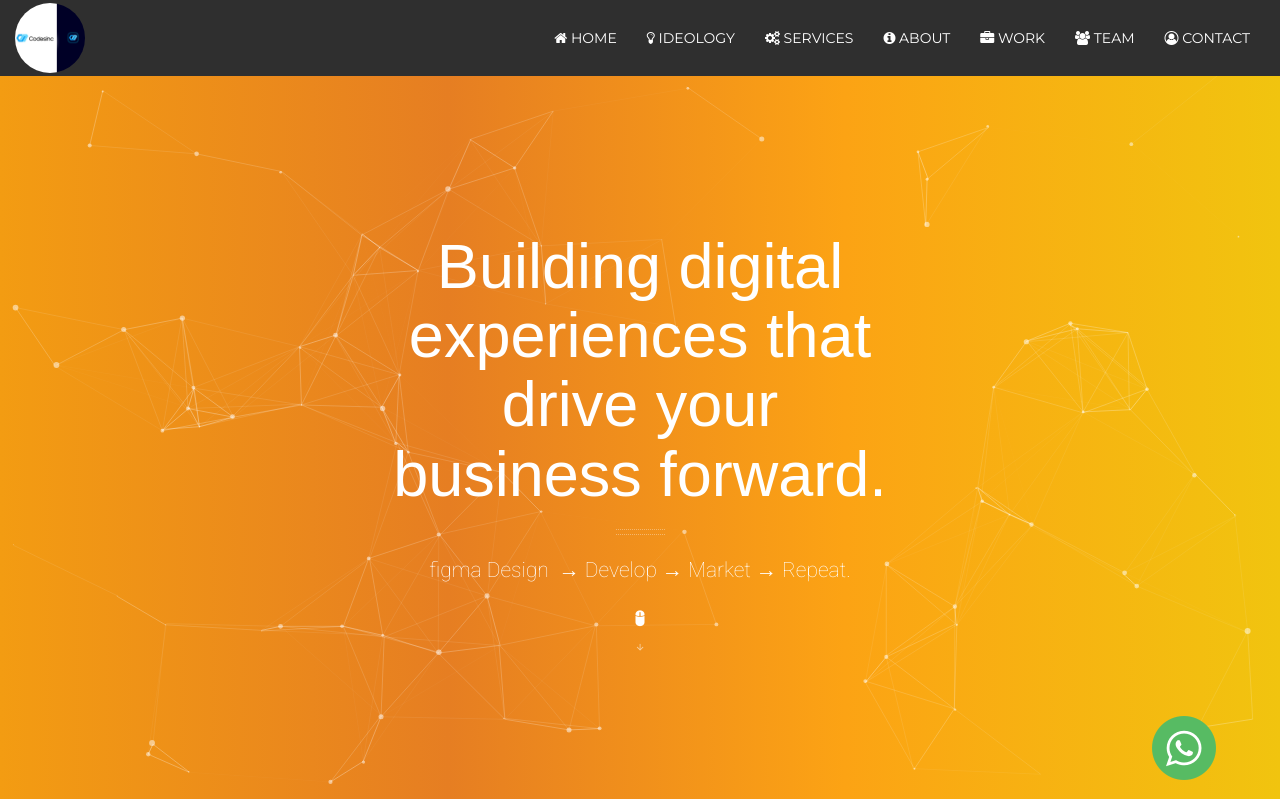
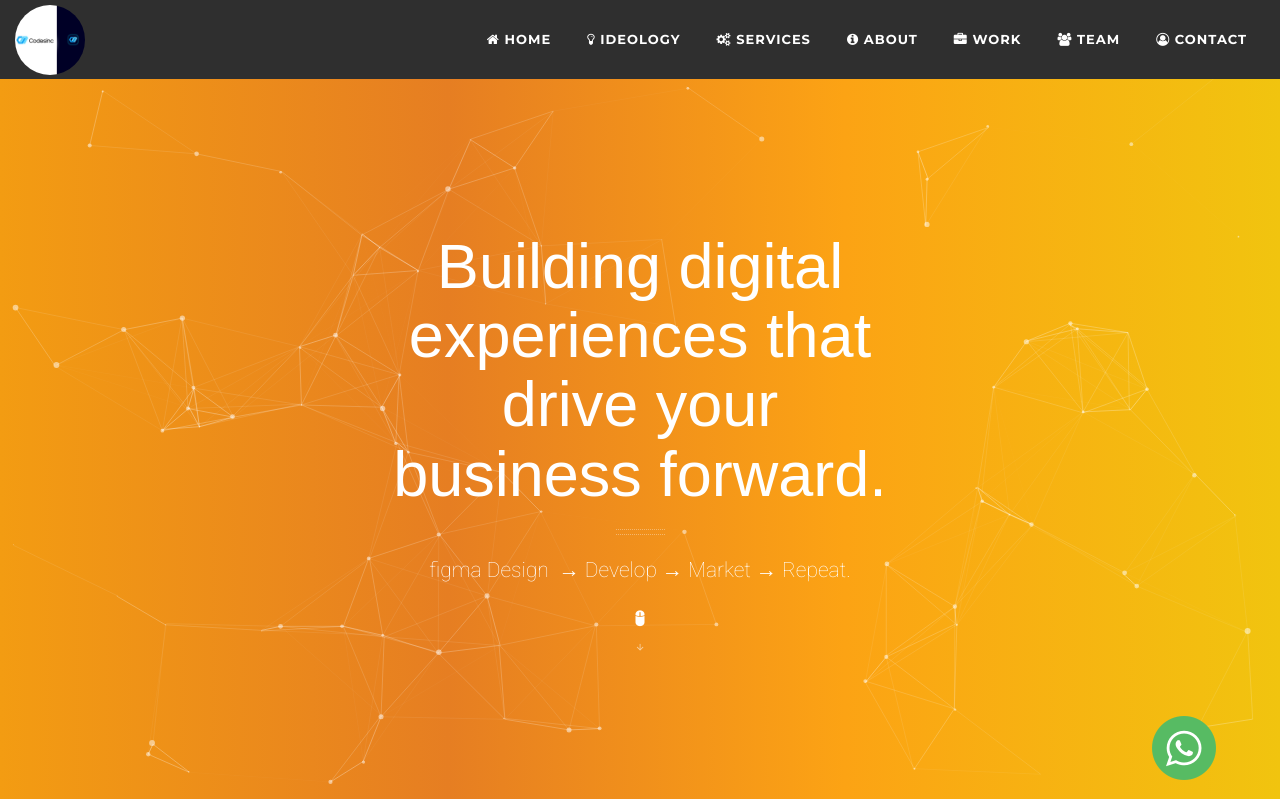
Before and after one commit to codesinc-repo/web, a PHP site: page / in a window 1280 px wide. Shown: the top 799 px of the page. Run offline with PHP 8.4, Linux system fonts and the light colour scheme; some libraries are stand-ins or nearby versions; some web fonts are replaced.

Commit message:
codesinc//hassan-updated

```diff
--- a/css/css-style.css
+++ b/css/css-style.css
@@ -1266,7 +1266,7 @@ ul.social-buttons li a:active {
 
 .navbar-brand {
     height: auto;
-    padding: 3px 15px 0 15px;
+    padding: 5px 15px 0 15px;
 }
 
 .navbar {
@@ -1285,17 +1285,22 @@ ul.social-buttons li a:active {
 .navbar-default .navbar-nav>li>a {
     color: #fff;
     line-height: 3.3;
-    font-weight: 400;
+    font-weight: 600;
+    letter-spacing: 1px;
+    transition: color 0.5s ease 0s;
+    border: 3px solid transparent;
+    font-size: 13px;
 }
 
 .navbar-default .navbar-nav>li>a:focus,
 .navbar-default .navbar-nav>li>a:hover {
-    color: rgba(255, 255, 255, 0.60);
+    color: #0ca7f9;
     background-color: transparent;
+    transition: all .3s ease-in-out;
     -webkit-transition: color 0.5s ease 0s;
     -moz-transition: color 0.5s ease 0s;
     -o-transition: color 0.5s ease 0s;
-    transition: color 0.5s ease 0s;
+    border-bottom: 3px solid #0ca7f9;
 }
 
 .navbar-default .navbar-nav>.open>a,
```
